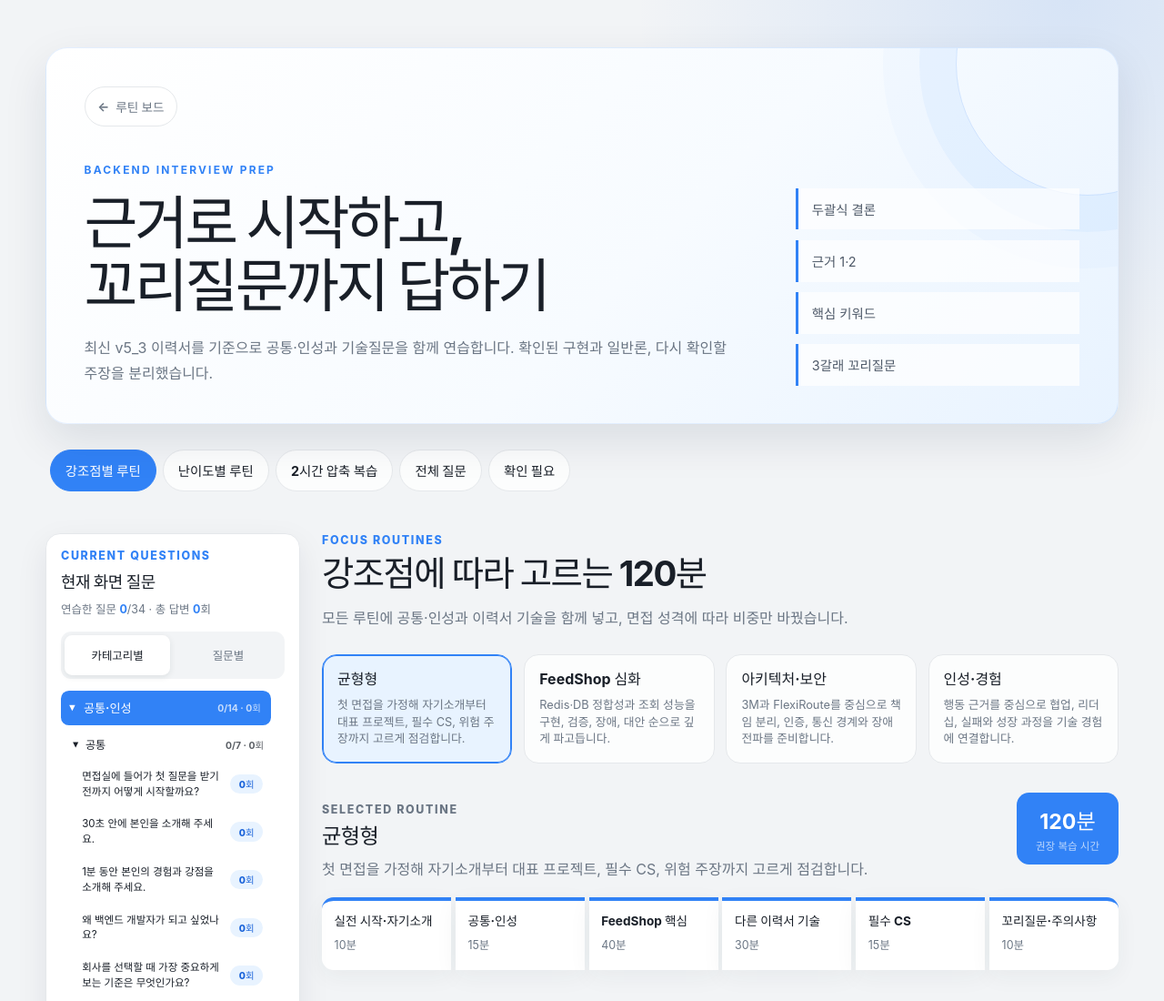
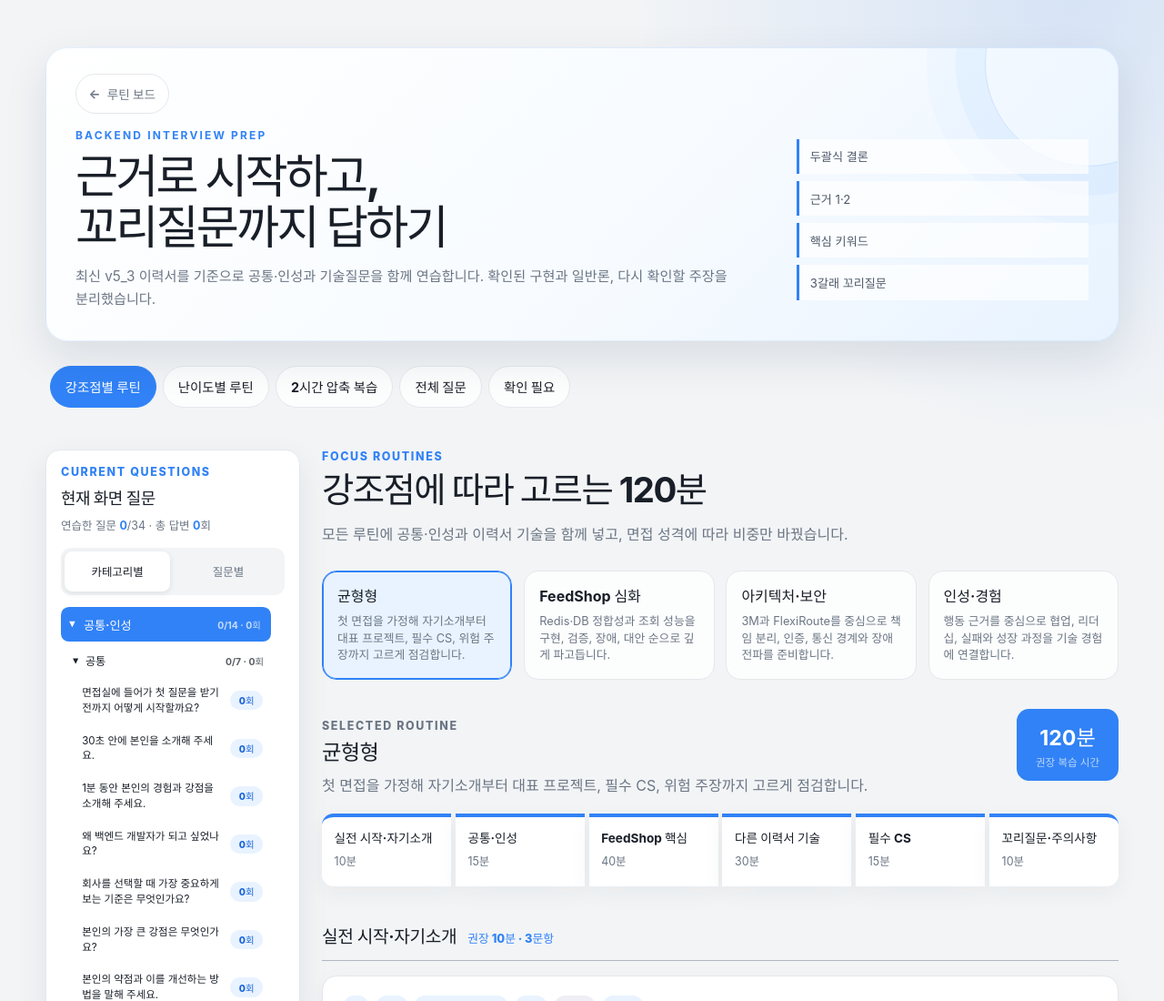
Before and after one commit to planner-one/job-prep-routine, a website: page interview/index.html in a window 1280 px wide. Shown: the top 1100 px of the page at 91% size. Drawn offline with Linux system fonts and the light colour scheme.

Commit message:
style: 면접 대시보드 상단 영역 축소

```diff
--- a/interview/assets/dashboard.css
+++ b/interview/assets/dashboard.css
@@ -84,9 +84,10 @@ button {
 .hero {
   display: grid;
   grid-template-columns: minmax(0, 1fr) minmax(250px, 0.42fr);
-  gap: 2.5rem;
-  align-items: end;
-  padding: 2.6rem;
+  column-gap: 1.75rem;
+  row-gap: 1rem;
+  align-items: center;
+  padding: 1.75rem 2rem 2rem;
   border: 1px solid rgba(49, 130, 246, 0.12);
   background: linear-gradient(135deg, #ffffff 0%, #f7fbff 56%, #e8f3ff 100%);
   color: var(--ink);
@@ -99,13 +100,13 @@ button {
 .hero::after {
   content: "";
   position: absolute;
-  width: 18rem;
-  height: 18rem;
-  right: -7rem;
-  top: -8rem;
+  width: 14rem;
+  height: 14rem;
+  right: -5rem;
+  top: -6rem;
   border: 1px solid rgba(49, 130, 246, 0.18);
   border-radius: 50%;
-  box-shadow: 0 0 0 2.5rem rgba(49, 130, 246, 0.05), 0 0 0 5rem rgba(49, 130, 246, 0.025);
+  box-shadow: 0 0 0 2rem rgba(49, 130, 246, 0.05), 0 0 0 4rem rgba(49, 130, 246, 0.025);
 }
 
 .routine-home-link {
@@ -136,7 +137,7 @@ button {
 }
 
 .eyebrow {
-  margin: 0 0 1rem;
+  margin: 0 0 0.65rem;
   color: var(--teal);
   font-size: 0.75rem;
   font-weight: 700;
@@ -145,7 +146,7 @@ button {
 
 .hero h1 {
   margin: 0;
-  font-size: clamp(2.1rem, 5vw, 4.25rem);
+  font-size: clamp(2.1rem, 4vw, 3.35rem);
   line-height: 1.08;
   letter-spacing: -0.055em;
   font-weight: 750;
@@ -153,24 +154,25 @@ button {
 
 .hero-description {
   max-width: 45rem;
-  margin: 1.25rem 0 0;
+  margin: 0.9rem 0 0;
   color: var(--ink-soft);
-  line-height: 1.75;
+  font-size: 0.95rem;
+  line-height: 1.65;
 }
 
 .hero-rule {
   display: grid;
-  gap: 0.7rem;
+  gap: 0.5rem;
   position: relative;
   z-index: 1;
 }
 
 .hero-rule span {
-  padding: 0.78rem 0.9rem;
+  padding: 0.6rem 0.75rem;
   border-left: 3px solid var(--teal);
   background: rgba(255, 255, 255, 0.72);
   color: #4e5968;
-  font-size: 0.9rem;
+  font-size: 0.82rem;
 }
 
 .view-nav {
```
